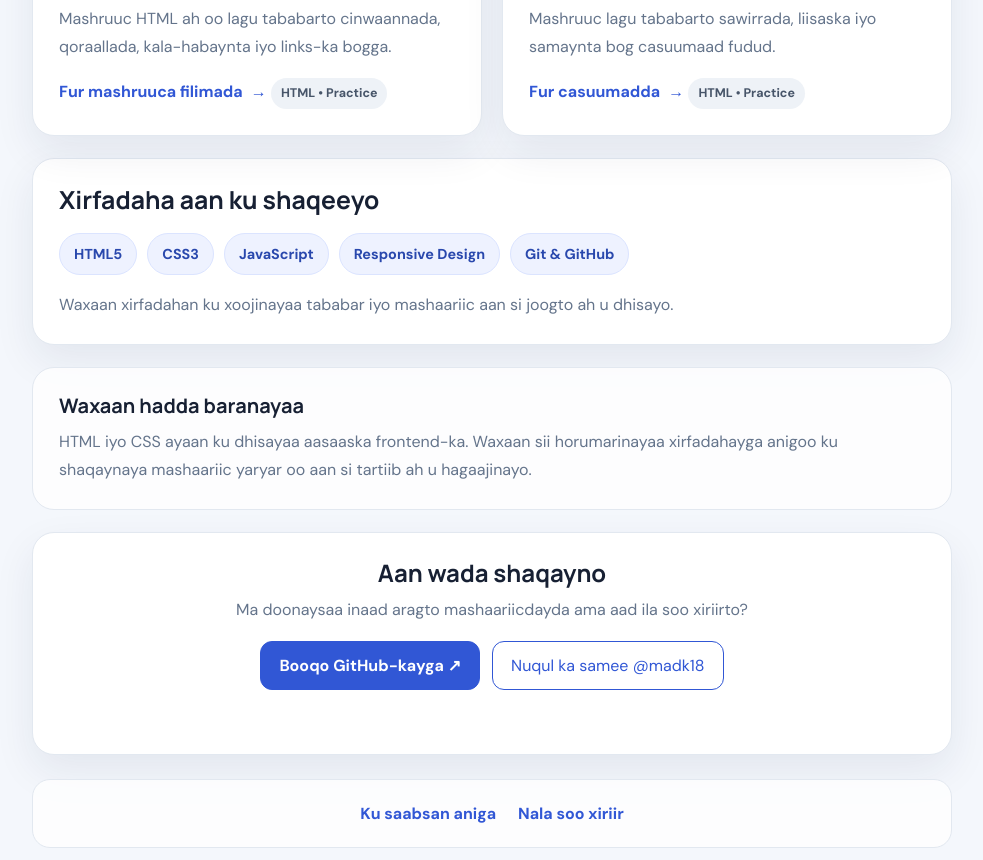
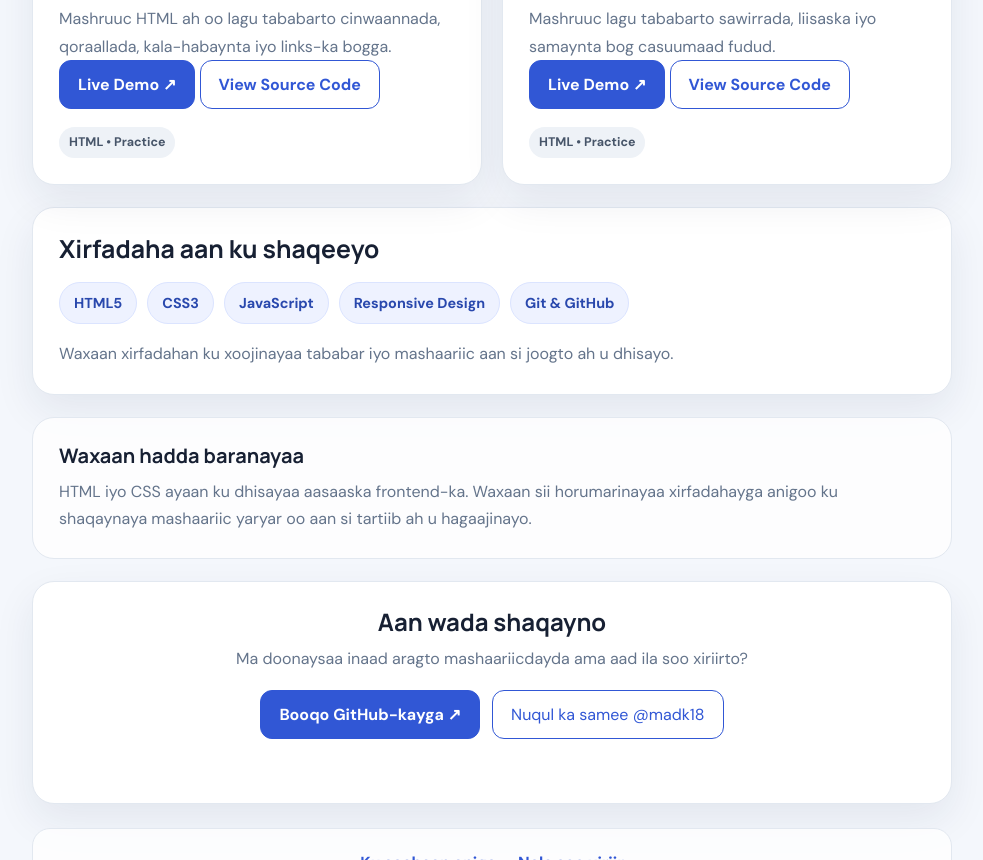
Before and after one commit to madk18/MohamedPortfolio, a plain HTML site: page index.html in a window 1280 px wide. Shown: the part 879-1739 px from the top of the page, without its empty margins (148-1131 px from the left). Drawn offline with Linux system fonts and the light colour scheme.

Commit message:
Add live demo and source code links to projects

```diff
--- a/index.html
+++ b/index.html
@@ -30,14 +30,20 @@
             <img class="project-image" src="https://images.unsplash.com/photo-1489599849927-2ee91cede3ba?auto=format&fit=crop&w=900&q=85" alt="Kuraas filim oo ku yaal shineemo" loading="lazy" />
             <h3>Kala Sarreynta Filimada</h3>
             <p>Mashruuc HTML ah oo lagu tababarto cinwaannada, qoraallada, kala-habaynta iyo links-ka bogga.</p>
-            <a class="project-open" href="./movie-ranking.html">Fur mashruuca filimada <span aria-hidden="true">→</span></a>
+            <div class="project-actions">
+              <a class="button project-demo" href="./movie-ranking.html">Live Demo ↗</a>
+              <a class="button secondary project-source" href="https://github.com/madk18/tijaabokale/blob/main/movie-ranking.html" target="_blank" rel="noopener noreferrer">View Source Code</a>
+            </div>
             <span class="tag">HTML • Practice</span>
           </article>
           <article class="project">
             <div class="project-image birthday-card-art" role="img" aria-label="Sawir qurxin xaflad dhalasho"><span aria-hidden="true">🎈</span><strong>HAPPY BIRTHDAY</strong><span aria-hidden="true">🎂 ✨ 🎉</span></div>
             <h3>Casuumadda Dhalashada</h3>
             <p>Mashruuc lagu tababarto sawirrada, liisaska iyo samaynta bog casuumaad fudud.</p>
-            <a class="project-open" href="./birthday-invite.html">Fur casuumadda <span aria-hidden="true">→</span></a>
+            <div class="project-actions">
+              <a class="button project-demo" href="./birthday-invite.html">Live Demo ↗</a>
+              <a class="button secondary project-source" href="https://github.com/madk18/tijaabokale/blob/main/birthday-invite.html" target="_blank" rel="noopener noreferrer">View Source Code</a>
+            </div>
             <span class="tag">HTML • Practice</span>
           </article>
         </div>
```
